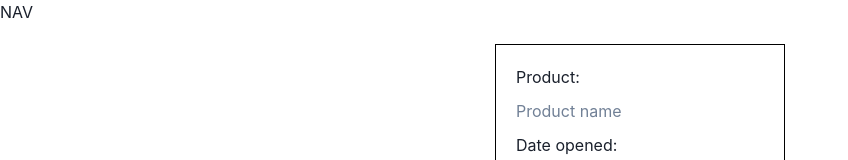
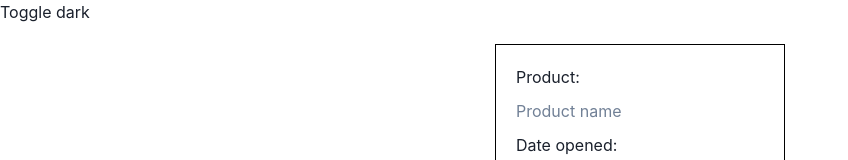
Before and after one commit to vvynz/skincare-tracker, a React (Create React App) app: page / in a window 1280 px wide. Shown: the top 160 px of the page, without its empty margins (0-848 px from the left). Built offline with nearby package versions, Linux system fonts and the light colour scheme.

Commit message:
Use the useColorMode hook, toggle the colorMode from light/ dark with the button

```diff
--- a/src/Components/NavBar.jsx
+++ b/src/Components/NavBar.jsx
@@ -1,9 +1,13 @@
 import React, { useState } from "react";
+import { useColorMode } from "@chakra-ui/react";
 
 export default function NavBar() {
+  const { colorMode, toggleColorMode } = useColorMode();
   return (
     <header>
-      <h1>NAV</h1>
+      <button onClick={toggleColorMode}>
+        Toggle {colorMode === "light" ? "dark" : "light"}
+      </button>
     </header>
   )
 }
```
